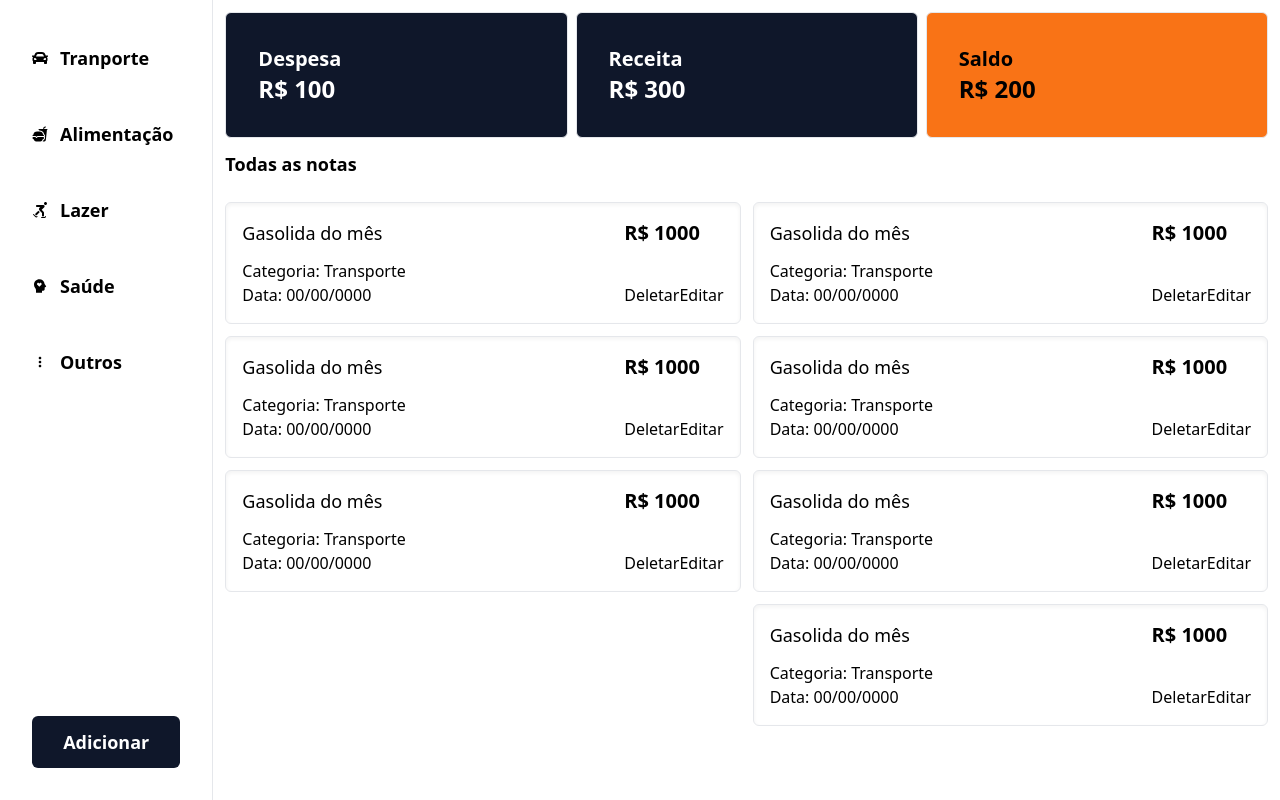
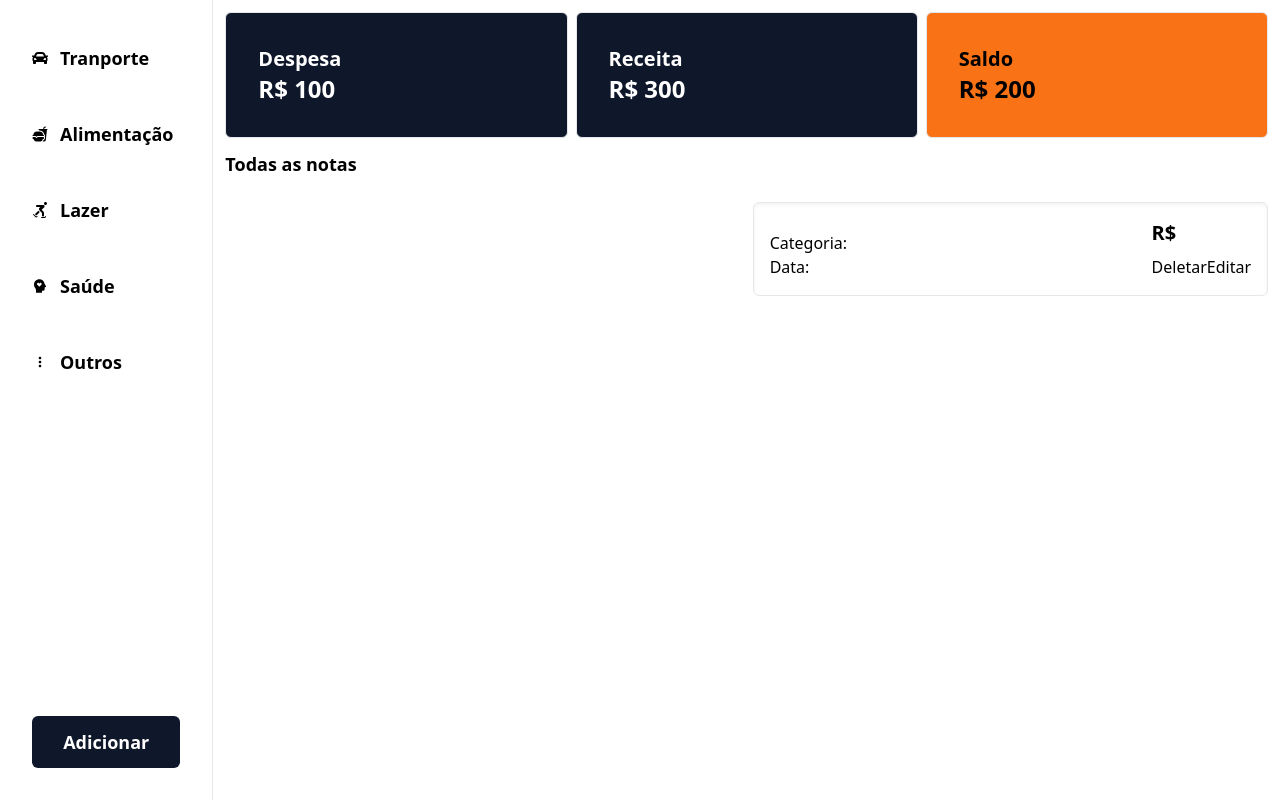
Before and after one commit to wlissisDev/carteira-digital, a React (Vite) app: page / in a window 1280 px wide. Built offline with nearby package versions, Linux system fonts and the light colour scheme.

Commit message:
adicioa uma nova conta

```diff
--- a/src/App.jsx
+++ b/src/App.jsx
@@ -1,13 +1,18 @@
-import { useState } from "react";
+import { useEffect, useState } from "react";
 import { Account } from "./components/account";
 import { Amount } from "./components/amount";
 import { Aside } from "./components/aside";
 import { Form } from "./components/form";
 
+
 export function App() {
   const [show, setShow] = useState(false);
-  const [arrayList, setArrayList] = useState([]);
-
+  const [arrayList, setArrayList] = useState(() => {
+    if (localStorage.getItem("accountList")) {
+        return JSON.parse(localStorage.getItem("accountList"));
+    }
+    return [];
+});
 
 
   return (
@@ -15,8 +20,8 @@ export function App() {
       <Form
         show={show}
         setShow={setShow}
+        arrayList={arrayList}
         setArrayList={setArrayList}
-        arrayList={arrayList}
       />
       <Aside setShow={setShow} />
       <Amount />
@@ -24,16 +29,21 @@ export function App() {
         <h3 className="text-lg ml-3 font-semibold">Todas as notas</h3>
         <div className="flex gap-3 p-3">
           <ul className="flex-1">
-            <Account />
-            <Account />
-            <Account />
+            {
+              arrayList?.map((item, index)=>(
+                <Account key={index}
+                  name={item.name}
+                  category={item.category}
+                  date={item.date}
+                  value={item.value}
+                />
+              ))
+            }
           </ul>
 
           <ul className="flex-1">
             <Account />
-            <Account />
-            <Account />
-            <Account />
+
           </ul>
         </div>
       </div>
--- a/src/components/account.jsx
+++ b/src/components/account.jsx
@@ -1,13 +1,13 @@
-export function Account() {
+export function Account({name, value, date, category}) {
     return (
         <li className="flex justify-between p-4 rounded-md border shadow-inner my-3">
             <div className="flex flex-col">
-                <h3 className="font-medium text-lg mb-3">Gasolida do mês</h3>
-                <span className="font-light">Categoria: Transporte</span>
-                <span className="font-light">Data: 00/00/0000</span>
+                <h3 className="font-medium text-lg mb-3">{name}</h3>
+                <span className="font-light">Categoria: {category}</span>
+                <span className="font-light">Data: {date}</span>
             </div>
             <div className="flex flex-col justify-between">
-                <span className="font-black text-xl">R$ 1000</span>
+                <span className="font-black text-xl">R$ {value}</span>
                 <div>
                     <button>Deletar</button>
                     <button>Editar</button>
--- a/src/components/form.jsx
+++ b/src/components/form.jsx
@@ -9,15 +9,17 @@ export function Form({ show, setShow, setArrayList, arrayList }) {
     const [category, setCategory] = useState("transporte");
     const [type, setType] = useState("despesa");
 
+
     function handleSubmit(event) {
         event.preventDefault();
 
-        setArrayList([{ name, value, date, category, type }, ...arrayList]);
-        console.log(arrayList);
+        localStorage.setItem("accountList", JSON.stringify([{ name, value, category, type, date }, ...arrayList]));
+        setArrayList(JSON.parse(localStorage.getItem("accountList")));
+
+
         setName("");
         setValue("");
         setDate("");
-
     }
 
     return (
@@ -104,7 +106,6 @@ export function Form({ show, setShow, setArrayList, arrayList }) {
                 </div>
 
 
-
                 <button
                     className="bg-orange-500 font-bold text-xl px-4 py-2 rounded-md mt-4"
                     type="submit"
```
